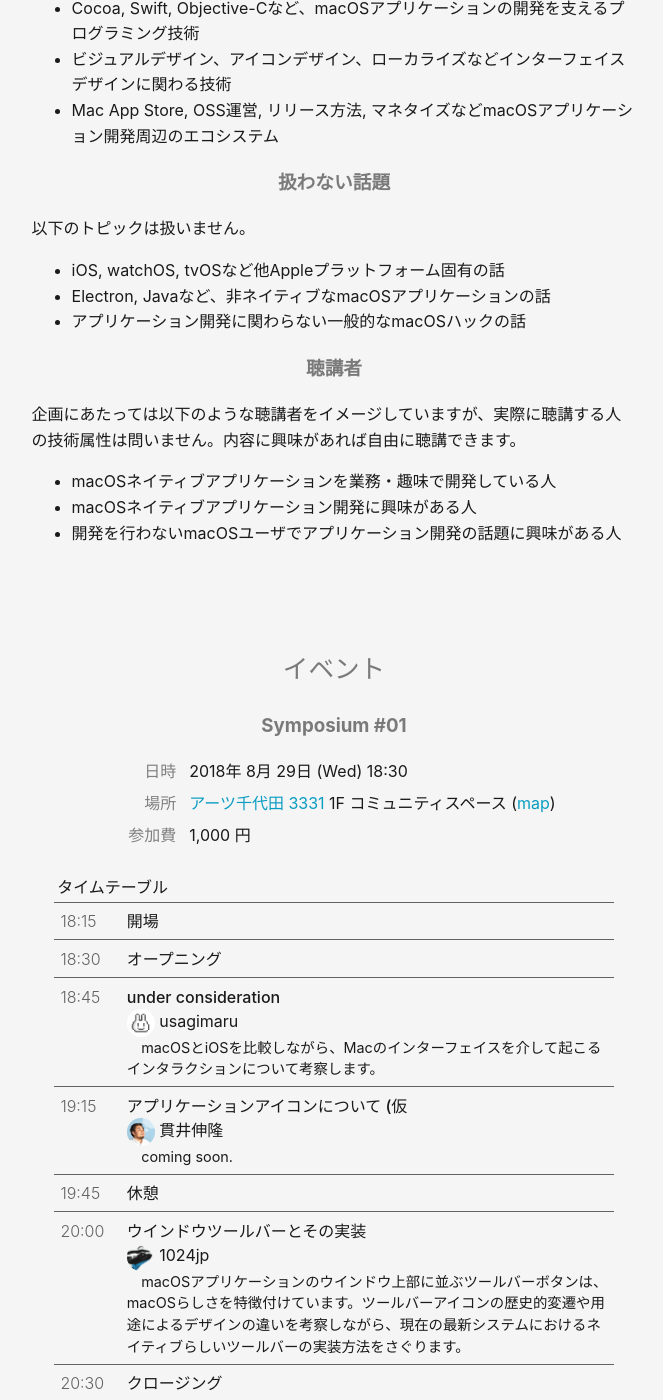
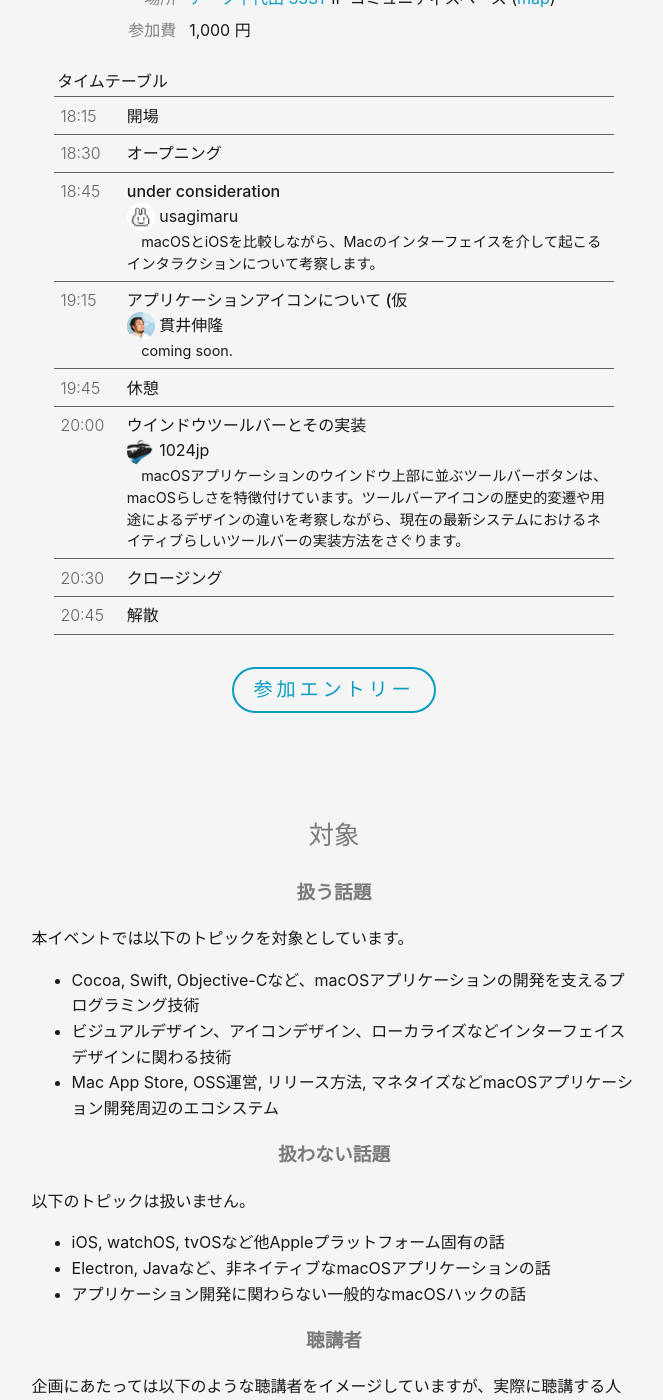
Before and after one commit to macOS-native/macos-native.github.io, a Jekyll site: the page built from index.md, in a window 1280 px wide and 1400 px high, scrolled down 736 px. Shown: the whole window, without its empty margins (306-969 px from the left). Built offline with Jekyll 4.4.1, drawn with Linux system fonts in a browser that asks for light colours; some of the changed text lies outside the part shown.

Commit message:
Change order of contents

```diff
--- a/index.md
+++ b/index.md
@@ -7,6 +7,12 @@ title: macOS native
 高品質なmacOSネイティブアプリケーション開発を志し、<br>
 その技術と知見を共有するためのコミュニティです。
 {:.tagline}
+
+
+
+## イベント
+
+{% include event.html param="symposium_01" %}
 
 
 ## 対象
@@ -39,12 +45,6 @@ title: macOS native
 
 
 
-## イベント
-
-{% include event.html param="symposium_01" %}
-
-
-
 ## 主催者
 
 ### 主催
```
